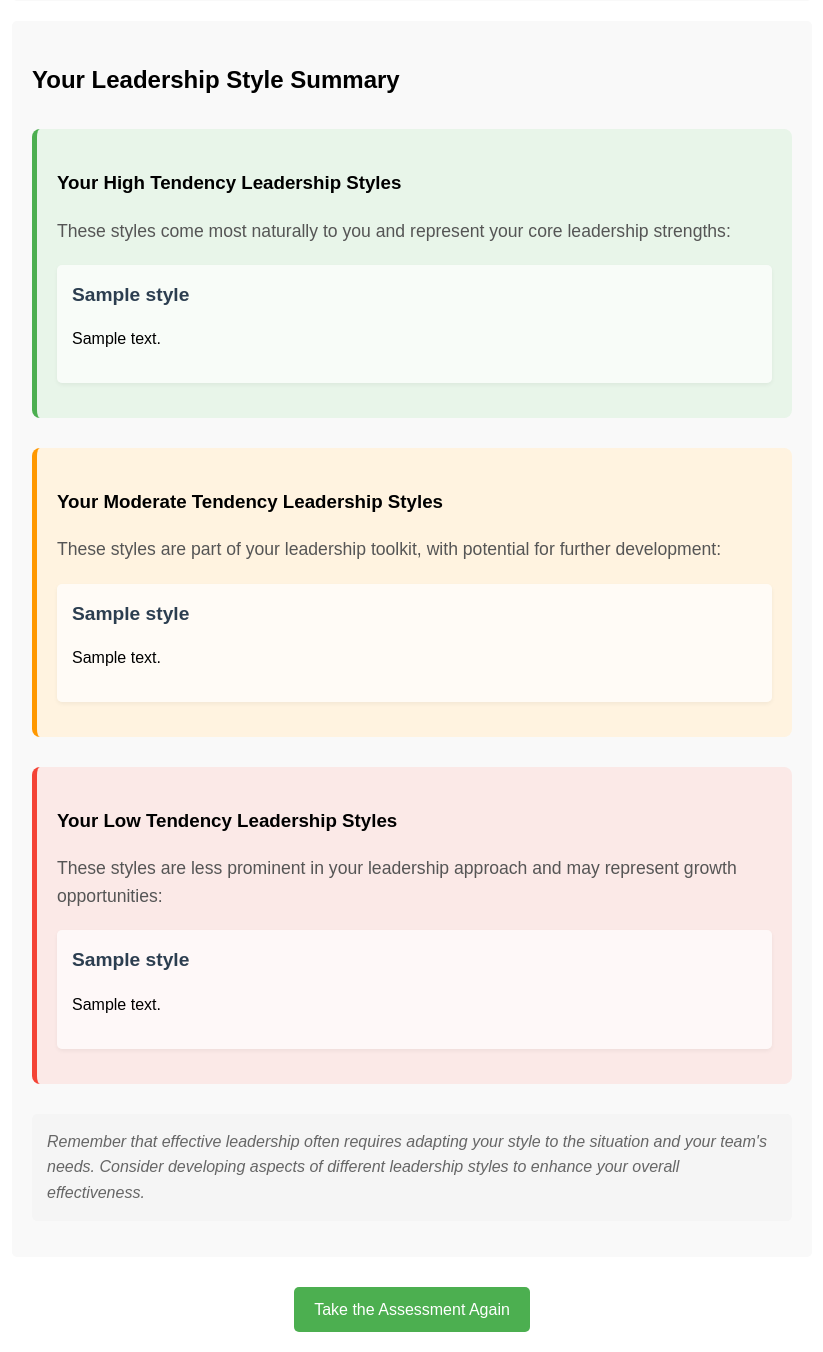
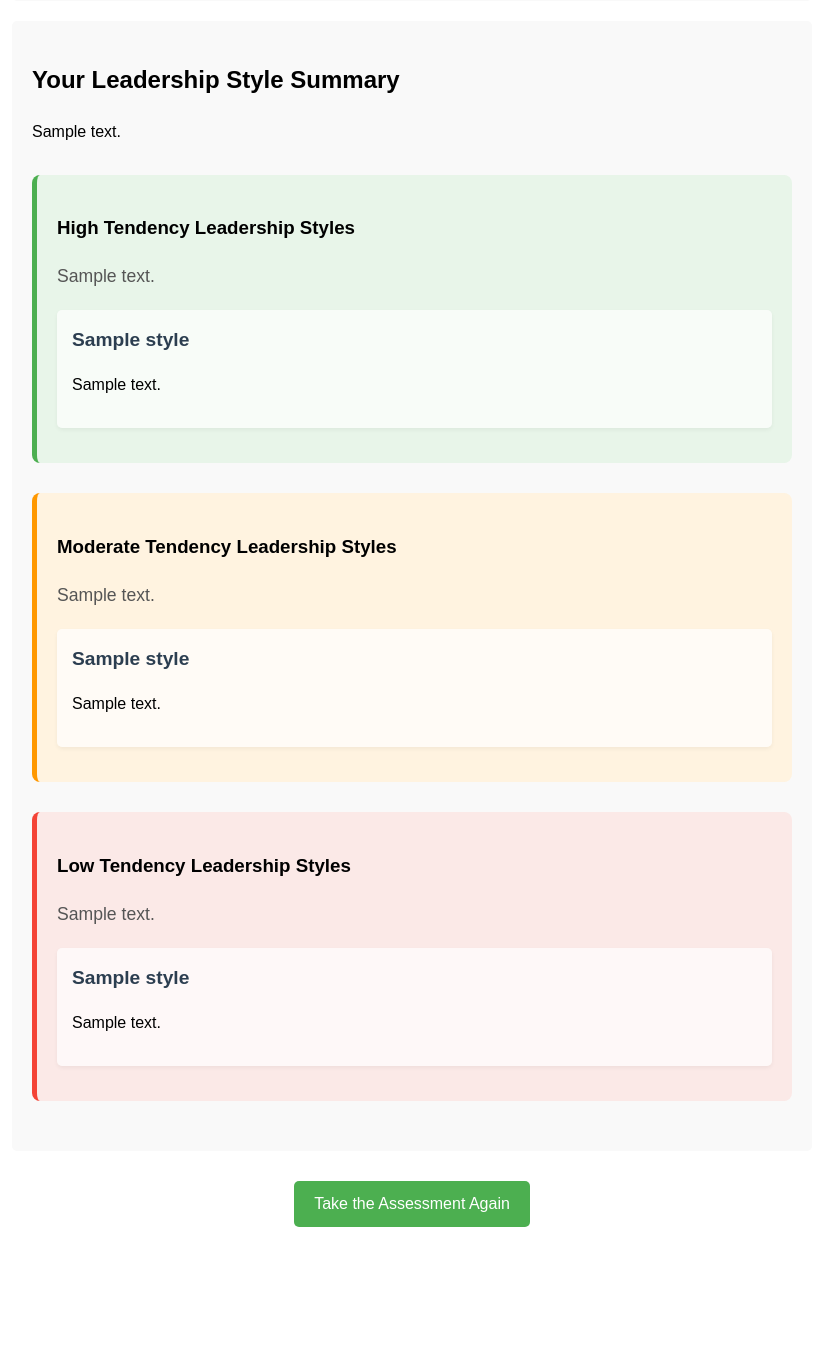
Before and after one commit to campojo/Leadership-Assessment, a Flask app: template templates/results.html in a window 1280 px wide. Shown: the part 257-1609 px from the top of the page, without its empty margins (228-1051 px from the left). After the commit the page ends 1484 px from the top, so only its background shows below. Run offline with Flask 3, Linux system fonts and the light colour scheme; the template is opened without the code that fills it: most values are stand-ins (such as "Sample title", 1, 10 or a date in 2020).

Commit message:
Enhancement: Update results display with detailed leadership style analysis and personalized descriptions from Excel data

```diff
--- a/app.py
+++ b/app.py
@@ -142,9 +142,11 @@ def results():
         survey = session.get('survey', {})
         print(f"Processing results with {len(responses)} responses")
 
-        # Load the original questions to get style information
-        df = pd.read_excel('https://raw.githubusercontent.com/campojo/Leadership-Assessment/main/Questions%202.0.xlsx',
-                          sheet_name='Questions')
+        # Load both questions and score-based responses
+        excel_data = pd.read_excel('https://raw.githubusercontent.com/campojo/Leadership-Assessment/main/Questions%202.0.xlsx',
+                          sheet_name=['Questions', 'ScoreBasedResponse'])
+        df = excel_data['Questions']
+        response_df = excel_data['ScoreBasedResponse']
 
         # Leadership styles
         styles = ['Transformational', 'Democratic', 'Charismatic', 'Authentic',
@@ -181,67 +183,95 @@ def results():
             else:
                 print(f"Question not found in mapping: {question}")
 
-        # Calculate average score for each style
-        results = {}
-        style_map = {i+1: style for i, style in enumerate(styles)}  # Map style numbers to names
+        # Calculate average scores for each style
+        avg_scores = {}
+        for style_num, scores in style_scores.items():
+            if scores:  # Only calculate average if there are scores
+                avg_scores[style_num] = sum(scores) / len(scores)
+            else:
+                avg_scores[style_num] = 0
 
-        for style_num, scores in style_scores.items():
-            style_name = style_map.get(style_num)
-            if style_name and scores:
-                results[style_name] = sum(scores) / len(scores)  # Average score
-            elif style_name:
-                results[style_name] = 0
-
-        print("\nFinal results:", results)
-
-        # Create the plot
-        plt.figure(figsize=(12, 6))
-        plt.clf()  # Clear the current figure
-
-        # Get the data in the right order
-        styles = list(results.keys())
-        scores = [results[style] for style in styles]
+        print("\nAverage scores:", avg_scores)
 
         # Create the bar chart
-        x = range(len(styles))
-        plt.bar(x, scores, align='center', color='skyblue')
-
-        # Customize the plot
-        plt.title('Leadership Style Assessment Results', pad=20)
-        plt.ylabel('Tendency Level')
-        plt.xticks(x, styles, rotation=45, ha='right')
-        plt.yticks([-2, 0, 2], ['Low Tendency', 'Moderate', 'High Tendency'])
+        plt.figure(figsize=(12, 6))
         plt.grid(True, axis='y', linestyle='--', alpha=0.7)
 
-        # Add a horizontal line at y=0
-        plt.axhline(y=0, color='gray', linestyle='-', alpha=0.3)
+        # Create bars
+        bars = plt.bar(styles, [avg_scores[i] for i in range(1, 9)])
 
-        # Adjust layout
+        # Customize the chart
+        plt.axhline(y=0, color='black', linewidth=0.5)
+        plt.title('Your Leadership Style Profile', pad=20)
+        plt.xlabel('Leadership Styles')
+        plt.ylabel('Score (-2 to +2 scale)')
+
+        # Rotate x-axis labels for better readability
+        plt.xticks(rotation=45, ha='right')
+
+        # Color code the bars
+        for bar in bars:
+            if bar.get_height() >= 0:
+                bar.set_color('#4CAF50')
+            else:
+                bar.set_color('#f44336')
+
+        # Adjust layout to prevent label cutoff
         plt.tight_layout()
 
-        buf = io.BytesIO()
-        plt.tight_layout()
-        plt.savefig(buf, format='png', dpi=300)
-        buf.seek(0)
-        chart_data = base64.b64encode(buf.read()).decode()
+        # Save the plot to a base64 string
+        img = io.BytesIO()
+        plt.savefig(img, format='png', bbox_inches='tight')
+        img.seek(0)
+        chart_data = base64.b64encode(img.getvalue()).decode()
         plt.close()
 
-        # Generate summary based on top leadership styles
-        sorted_styles = sorted(results.items(), key=lambda x: x[1], reverse=True)
-        top_styles = sorted_styles[:2]
-        bottom_styles = sorted_styles[-2:]
+        # Categorize styles by score
+        high_styles = []
+        moderate_styles = []
+        low_styles = []
 
-        summary = {
-            'dominant_styles': [{
+        for i, style in enumerate(styles, 1):
+            score = avg_scores[i]
+            # Get style descriptions from response_df
+            style_responses = response_df[response_df['Leadership Style'] == style]
+
+            if score > 4:
+                tendency = 'High'
+            elif score < -3:
+                tendency = 'Low'
+            else:
+                tendency = 'Moderate'
+
+            style_desc = style_responses[style_responses['Tendency'] == tendency]['Description'].iloc[0]
+            style_data = {
                 'style': style,
                 'score': score,
-                'description': get_style_description(style)
-            } for style, score in top_styles],
-            'lesser_styles': [{
-                'style': style,
-                'score': score,
-                'description': get_style_description(style)
-            } for style, score in bottom_styles]
+                'description': style_desc
+            }
+
+            if tendency == 'High':
+                high_styles.append(style_data)
+            elif tendency == 'Low':
+                low_styles.append(style_data)
+            else:
+                moderate_styles.append(style_data)
+
+        # Prepare the summary data
+        summary = {
+            'intro_text': "It's important to remember that there is no right or wrong score in this assessment; rather, the goal is to develop self-awareness as a leader. Each leadership style has its strengths and challenges, and understanding your tendencies allows you to recognize how your approach impacts others. By becoming more aware of your natural leadership style, you can adapt and refine your methods to better meet the needs of your team and organization. Self-awareness empowers you to make conscious decisions about when to lean into certain behaviors and when to adjust your approach, ensuring you lead in a way that fosters growth, collaboration, and positive outcomes.",
+            'high_tendency': {
+                'description': "If a person scores high in this assessment area, it suggests that they strongly exhibit behaviors aligned with specific leadership styles. For example, a high score in democratic leadership indicates a tendency to prioritize collaboration and actively involve team members in decision-making. A high score in transformational leadership suggests a natural ability to inspire and motivate others toward long-term goals and personal growth. These tendencies reflect an individual who is skilled in creating an inclusive and visionary environment, fostering engagement and innovation within their team.",
+                'styles': high_styles
+            },
+            'moderate_tendency': {
+                'description': "If a person scores moderately in this assessment area, it indicates that they exhibit a balanced approach to the behaviors associated with that leadership trait. They may demonstrate some strength in the area, but also show room for improvement. For example, a moderate score in decision-making suggests they are capable of making decisions, but may occasionally hesitate or seek more input from others. Similarly, a moderate score in communication might indicate that they communicate effectively at times, but could benefit from refining their clarity or engagement with different audiences. Overall, they are likely adaptable, but may need to develop more consistency in their approach to fully leverage their leadership potential.",
+                'styles': moderate_styles
+            },
+            'low_tendency': {
+                'description': "If a person scores low in this assessment area, it suggests that they may find certain behaviors associated with that leadership trait more challenging. For example, a low score in democratic leadership might indicate a preference for making decisions independently, rather than involving others in the decision-making process. A low score in servant leadership might suggest a tendency to prioritize tasks over the well-being and development of team members. These tendencies reflect areas where the individual may benefit from additional development or practice to enhance their effectiveness in specific situations.",
+                'styles': low_styles
+            }
         }
 
         return render_template('results.html', chart_data=chart_data, summary=summary)
--- a/templates/results.html
+++ b/templates/results.html
@@ -102,11 +102,15 @@
     <div class="results-container">
         <h2>Your Leadership Style Summary</h2>
 
-        {% if summary.high_styles %}
+        <div class="intro-section">
+            <p>{{ summary.intro_text }}</p>
+        </div>
+
+        {% if summary.high_tendency.styles %}
         <div class="tendency-section high-tendency">
-            <h3>Your High Tendency Leadership Styles</h3>
-            <p class="section-intro">These styles come most naturally to you and represent your core leadership strengths:</p>
-            {% for style in summary.high_styles %}
+            <h3>High Tendency Leadership Styles</h3>
+            <p class="section-intro">{{ summary.high_tendency.description }}</p>
+            {% for style in summary.high_tendency.styles %}
             <div class="style-summary">
                 <h4>{{ style.style }}</h4>
                 <p>{{ style.description }}</p>
@@ -115,11 +119,11 @@
         </div>
         {% endif %}
 
-        {% if summary.moderate_styles %}
+        {% if summary.moderate_tendency.styles %}
         <div class="tendency-section moderate-tendency">
-            <h3>Your Moderate Tendency Leadership Styles</h3>
-            <p class="section-intro">These styles are part of your leadership toolkit, with potential for further development:</p>
-            {% for style in summary.moderate_styles %}
+            <h3>Moderate Tendency Leadership Styles</h3>
+            <p class="section-intro">{{ summary.moderate_tendency.description }}</p>
+            {% for style in summary.moderate_tendency.styles %}
             <div class="style-summary">
                 <h4>{{ style.style }}</h4>
                 <p>{{ style.description }}</p>
@@ -128,11 +132,11 @@
         </div>
         {% endif %}
 
-        {% if summary.low_styles %}
+        {% if summary.low_tendency.styles %}
         <div class="tendency-section low-tendency">
-            <h3>Your Low Tendency Leadership Styles</h3>
-            <p class="section-intro">These styles are less prominent in your leadership approach and may represent growth opportunities:</p>
-            {% for style in summary.low_styles %}
+            <h3>Low Tendency Leadership Styles</h3>
+            <p class="section-intro">{{ summary.low_tendency.description }}</p>
+            {% for style in summary.low_tendency.styles %}
             <div class="style-summary">
                 <h4>{{ style.style }}</h4>
                 <p>{{ style.description }}</p>
@@ -140,8 +144,6 @@
             {% endfor %}
         </div>
         {% endif %}
-
-        <p class="summary-note">Remember that effective leadership often requires adapting your style to the situation and your team's needs. Consider developing aspects of different leadership styles to enhance your overall effectiveness.</p>
     </div>
 
     <div class="action-links">
```
